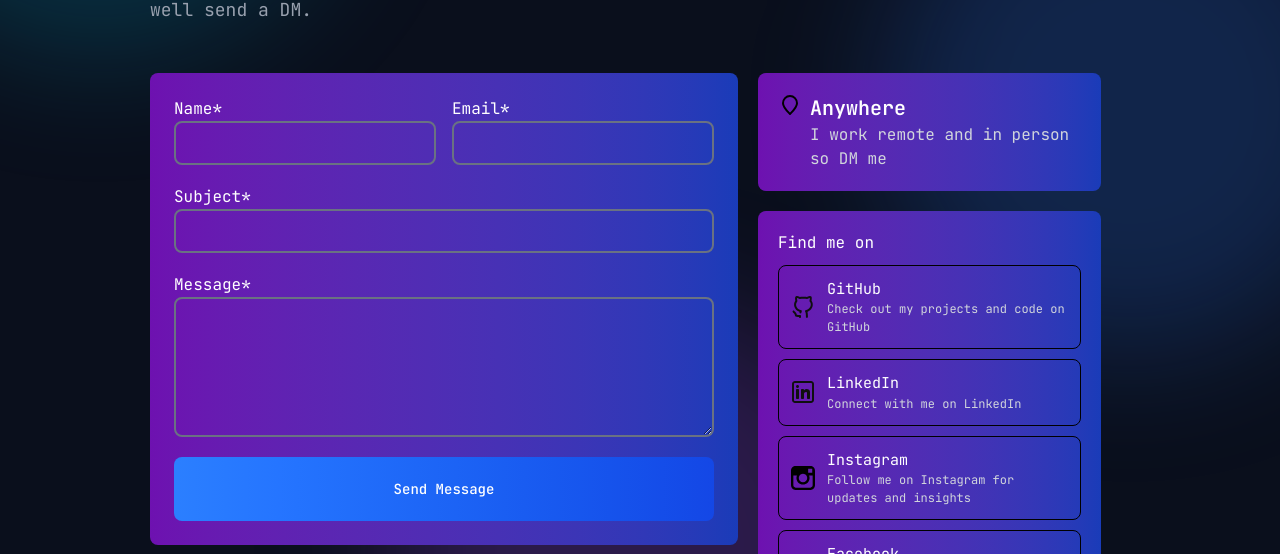
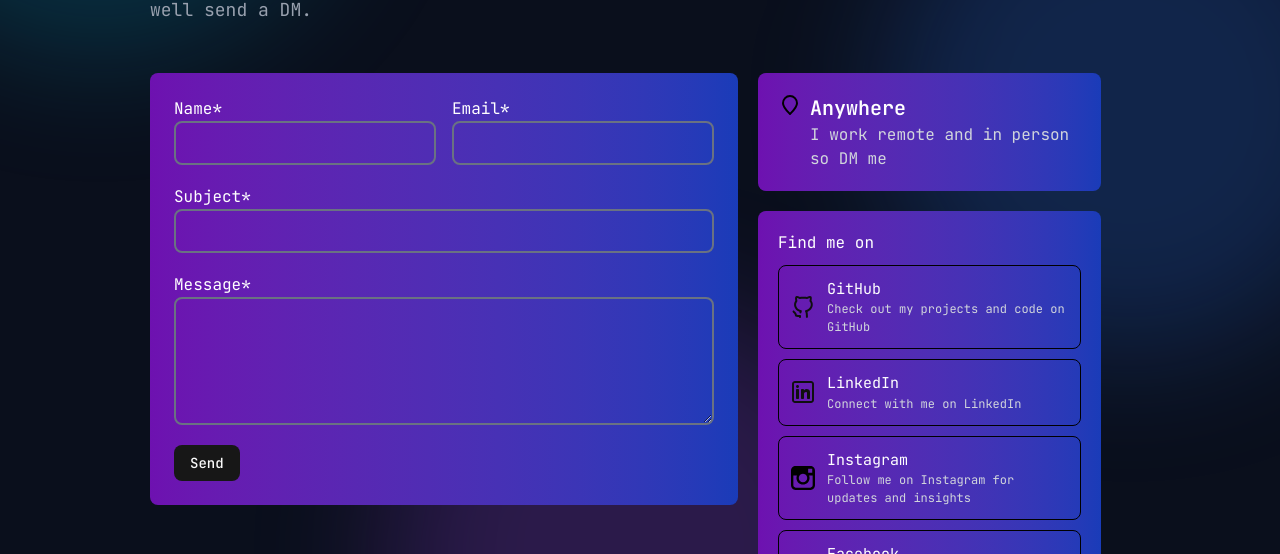
Before and after one commit to Boorchibat/Boorchi-Portfolio, a Next.js app: page /contact in a window 1280 px wide. Shown: the part 246-800 px from the top of the page. Built offline with nearby package versions, Linux system fonts and the light colour scheme; no server answers.

Commit message:
contact form works

```diff
--- a/app/add-project/page.tsx
+++ b/app/add-project/page.tsx
@@ -129,7 +129,6 @@ const Page = () => {
               className="w-full p-3 rounded-lg bg-white text-black"
             />
 
-            {/* IMAGE UPLOAD (still manual, not Formik) */}
             <div>
 
               <input
@@ -158,7 +157,7 @@ const Page = () => {
               )}
             </div>
 
-            {/* Link */}
+
             <Field
               name="link"
               type="url"
--- a/app/admin/components/UpdateModal.tsx
+++ b/app/admin/components/UpdateModal.tsx
@@ -44,9 +44,10 @@ export const UpdateModal = ({ open, handleClose, project }: Props) => {
     return null;
   }
 
+
   return (
     <>
-      {/* MAIN UPDATE MODAL */}
+
       <Modal open={open} onClose={handleClose}>
         <Box sx={style}>
           <h1 className="text-3xl font-bold text-center mb-6 text-black">
@@ -93,7 +94,7 @@ export const UpdateModal = ({ open, handleClose, project }: Props) => {
 
                 handleClose();
 
-                // small delay for smooth UX
+
                 setTimeout(() => {
                   setSuccessOpen(true);
                 }, 150);
--- a/app/admin/page.tsx
+++ b/app/admin/page.tsx
@@ -11,7 +11,6 @@ const Page = () => {
   const [data, setData] = useState<Project[]>([]);
   const { user, loading } = useUser();
 
-
   useEffect(() => {
     const fetchProjects = async () => {
       const projects = await getProjects<Project[]>();
@@ -21,10 +20,10 @@ const Page = () => {
     fetchProjects();
   }, []);
 
-    if(loading) {
+  if (loading) {
     return (
       <div className="w-full h-screen flex items-center justify-center">
-       <CircularProgress />
+        <CircularProgress />
       </div>
     );
   }
--- a/app/components/aboutComponents/Skills.tsx
+++ b/app/components/aboutComponents/Skills.tsx
@@ -1,4 +1,3 @@
-import React from "react";
 
 const skills = [
   { name: "Next.js", percent: 95, color: "bg-purple-500" },
--- a/app/components/contact-components/ContactForm.tsx
+++ b/app/components/contact-components/ContactForm.tsx
@@ -1,42 +1,130 @@
+"use client";
+
+import React, { useState } from "react";
+import { useFormik } from "formik";
+import * as Yup from "yup";
 import { Button } from "@/components/ui/button";
-import React from "react";
+import { CheckCircle2 } from "lucide-react";
+import { sendContactEmail } from "@/lib/contact/sendEmail";
+
+const ContactSchema = Yup.object({
+  name: Yup.string().trim().required("Name is required"),
+  email: Yup.string()
+    .trim()
+    .email("Enter a valid email")
+    .required("Email is required"),
+  subject: Yup.string().trim().required("Subject is required"),
+  message: Yup.string()
+    .trim()
+    .min(10, "Message must be at least 10 characters")
+    .required("Message is required"),
+});
 
 export const ContactForm = () => {
+  const [submitted, setSubmitted] = useState(false);
+  const [submitError, setSubmitError] = useState<string | null>(null);
+
+  const formik = useFormik({
+    initialValues: {
+      name: "",
+      email: "",
+      subject: "",
+      message: "",
+    },
+    validationSchema: ContactSchema,
+    onSubmit: async (values, { setSubmitting, resetForm }) => {
+      setSubmitError(null);
+      try {
+        await sendContactEmail(values);
+        setSubmitted(true);
+        resetForm();
+        setTimeout(() => {
+          setSubmitted(false);
+        }, 3000);
+      } catch (err) {
+        setSubmitError(
+          err instanceof Error ? err.message : "Something went wrong",
+        );
+      } finally {
+        setSubmitting(false);
+      }
+    },
+  });
+
+  const fieldError = (field: keyof typeof formik.values) =>
+    formik.touched[field] && formik.errors[field] ? (
+      <span className="text-red-300 text-sm mt-1">{formik.errors[field]}</span>
+    ) : null;
+
+  if (submitted) {
+    return (
+      <div className="bg-gradient-to-r from-purple-800 to-blue-800 p-6 rounded-md flex flex-col items-center justify-center gap-3 text-white min-h-64">
+        <CheckCircle2 className="text-green-400" size={48} />
+        <p className="text-lg font-medium">Submitted!</p>
+      </div>
+    );
+  }
+
   return (
-    <div className="bg-gradient-to-r from-purple-800 to-blue-800 p-6 rounded-md">
+    <form
+      onSubmit={formik.handleSubmit}
+      className="bg-gradient-to-r from-purple-800 to-blue-800 p-6 rounded-md"
+    >
       <div className="flex flex-col sm:flex-row w-full gap-4">
         <div className="flex flex-col w-full">
           <h1>Name*</h1>
           <input
-            type="text"
+            name="name"
+            value={formik.values.name}
+            onChange={formik.handleChange}
+            onBlur={formik.handleBlur}
             className="p-2 rounded-md w-full border-2 border-gray-500"
           />
+          {fieldError("name")}
         </div>
         <div className="flex flex-col w-full">
           <h1>Email*</h1>
           <input
+            name="email"
             type="email"
+            value={formik.values.email}
+            onChange={formik.handleChange}
+            onBlur={formik.handleBlur}
             className="p-2 rounded-md w-full border-2 border-gray-500"
           />
+          {fieldError("email")}
         </div>
       </div>
+
       <div className="w-full flex flex-col mt-5">
         <h1>Subject*</h1>
         <input
-          type="text"
+          name="subject"
+          value={formik.values.subject}
+          onChange={formik.handleChange}
+          onBlur={formik.handleBlur}
           className="p-2 rounded-md w-full border-2 border-gray-500"
         />
+        {fieldError("subject")}
       </div>
+
       <div className="w-full flex flex-col mt-5">
         <h1>Message*</h1>
         <textarea
-          className="p-2 rounded-md w-full border-2 border-gray-500"
-          rows={5}
+          name="message"
+          value={formik.values.message}
+          onChange={formik.handleChange}
+          onBlur={formik.handleBlur}
+          className="p-2 rounded-md w-full border-2 border-gray-500 min-h-32"
         />
+        {fieldError("message")}
       </div>
-      <Button className="bg-gradient-to-r from-blue-500 to-blue-700 hover:from-blue-400 hover:to-blue-500 text-white rounded-md mt-5 p-8 w-full">
-        Send Message
+
+      {submitError && <p className="text-red-300 mt-3">{submitError}</p>}
+
+      <Button type="submit" className="mt-5" disabled={formik.isSubmitting}>
+        {formik.isSubmitting ? "Sending..." : "Send"}
       </Button>
-    </div>
+    </form>
   );
 };
--- a/index.d.ts
+++ b/index.d.ts
@@ -11,10 +11,12 @@
   updatedAt?: string;
   Type: string;
 }
+
  type SignInResponse = {
   token: string;
   user: User;
 }
+
 type User = {
   _id: string;
   username: string;
--- /dev/null
+++ b/lib/contact/sendEmail.ts
@@ -0,0 +1,19 @@
+import { postEmail } from "../getDatafromBackend";
+
+export interface EmailPayload {
+  name: string;
+  email: string;
+  message: string;
+  subject: string;
+}
+
+export interface EmailResponse {
+  ok: boolean;
+  message: string;
+}
+
+export async function sendContactEmail(
+  data: EmailPayload
+): Promise<EmailResponse> {
+  return postEmail<EmailResponse>("/contact", data);
+}
--- a/lib/getDatafromBackend.ts
+++ b/lib/getDatafromBackend.ts
@@ -6,6 +6,25 @@ export const getData = async <T>(
   const { data } = await axiosInstance.get<T>(endpoint);
   return data;
 };
+export async function postEmail<T>(
+  endpoint: string,
+  data: unknown
+): Promise<T> {
+  const response = await fetch(`https://api.boorchi.com${endpoint}`, {
+    method: "POST",
+    headers: {
+      "Content-Type": "application/json",
+    },
+    body: JSON.stringify(data),
+  });
+
+  if (!response.ok) {
+    throw new Error("Request failed");
+  }
+
+  return response.json();
+}
+
 
 export const postUser = async <T, D>(
   endpoint: string,
--- a/lib/projects/GetProj.ts
+++ b/lib/projects/GetProj.ts
@@ -1,5 +1,5 @@
 import { getData } from "../getDatafromBackend";
 
-export const getProject = <T>(projectID: string, ) => {
+export const getProject = <T>(projectID: string) => {
   return getData<T>(`/project/${projectID}`);
 };
--- a/package.json
+++ b/package.json
@@ -21,12 +21,14 @@
     "jwt-decode": "^4.0.0",
     "lucide-react": "^1.17.0",
     "next": "16.1.7",
+    "nodemailer": "^9.0.3",
     "radix-ui": "^1.4.3",
     "react": "19.2.3",
     "react-dom": "19.2.3",
     "shadcn": "^4.0.8",
     "tailwind-merge": "^3.5.0",
-    "tw-animate-css": "^1.4.0"
+    "tw-animate-css": "^1.4.0",
+    "yup": "^1.7.1"
   },
   "devDependencies": {
     "@tailwindcss/postcss": "^4",
```
Also changed, not shown: 1 other file (tests, documents, lock files or other folders).
